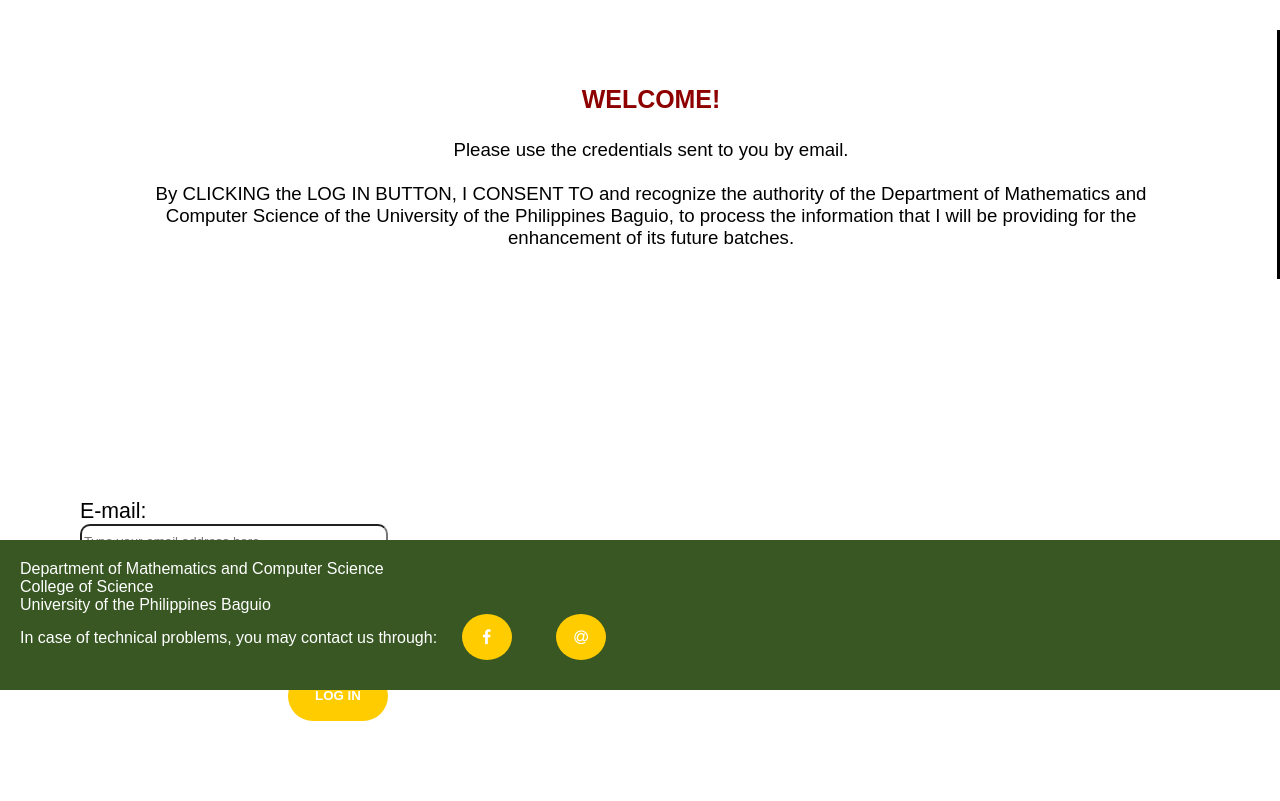
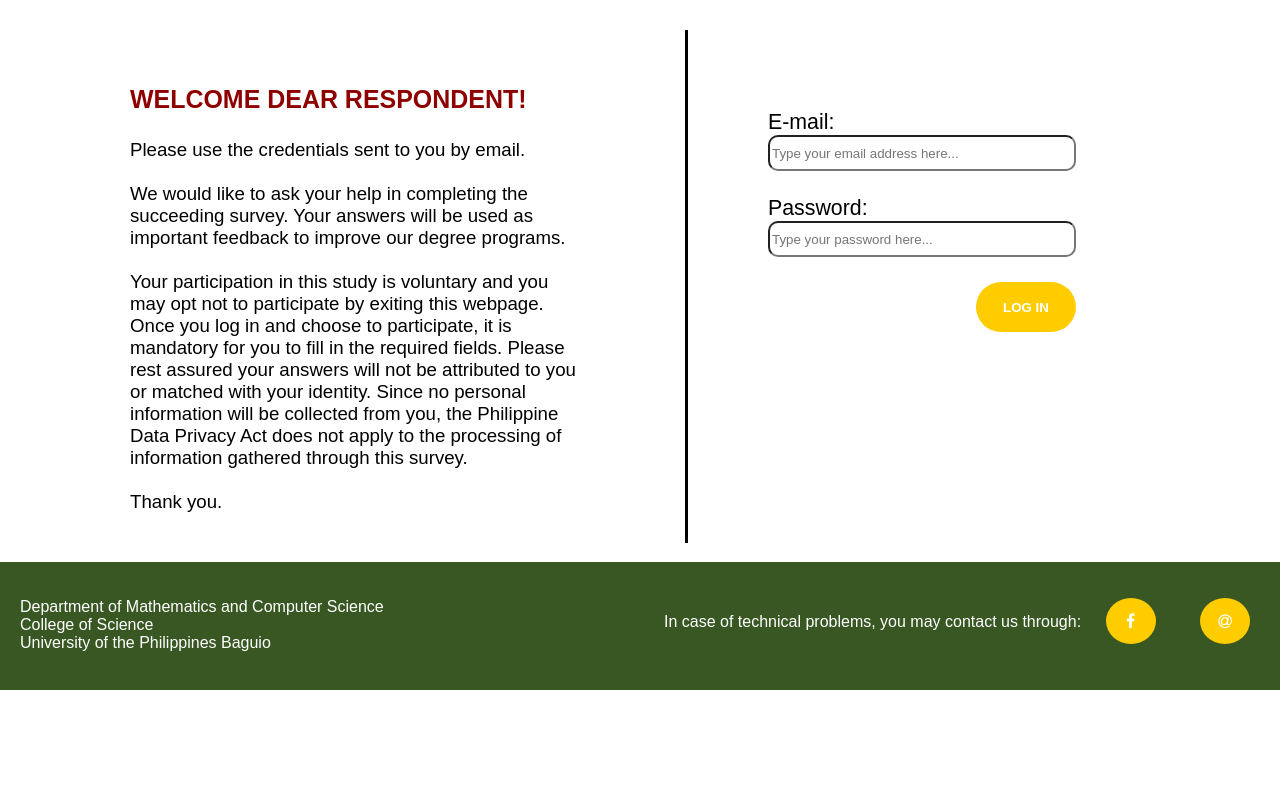
Before and after one commit to nars-cmsc/CMSC128, a PHP site: page /log_in/login.php in a window 1280 px wide. Shown: the part 110-911 px from the top of the page. After the commit the page ends 800 px from the top, so only its background shows below. Run offline with PHP 8.4, Linux system fonts and the light colour scheme.

Commit message:
Updated CSS, Log-in page, & Footer
- made a few edits in CSS file
- added the consent form in log-in page
- made the position of footer fixed again for the mean time

```diff
--- a/log_in/css/style.css
+++ b/log_in/css/style.css
@@ -12,8 +12,10 @@ body{
 	padding-right:105px;
 	padding-top:30px;
 	padding-bottom:30px;
-	text-align:center;
+	margin-bottom:140px;
+	text-align:left;
 	border-right-style: solid;
+	width:450px;
 }
 .container-info h3{
 	color:#8e0000;
--- a/log_in/footer.php
+++ b/log_in/footer.php
@@ -4,22 +4,29 @@
 	<style type="text/css">
 		footer {
 			position:fixed;
-			left:0;
-			bottom:0;
+			left:0px;
+			bottom:0px;
 			width:100%;
 			color:#ffffff;
 			background-color:#385723;
 			font-size:12pt;
 			padding:20px;
 		}
+		.info {
+			float:left;
+		}
+		.icons{
+			float:right;
+			padding-right:30px;
+		}
 	</style>
 </head>
 	<footer>
-		Department of Mathematics and Computer Science <br>
+		<p class="info">Department of Mathematics and Computer Science <br>
 		College of Science <br>
-		University of the Philippines Baguio<br>
-		In case of technical problems, you may contact us through:
+		University of the Philippines Baguio</p>
+		<p class="icons">In case of technical problems, you may contact us through:
 		<a href="https://www.facebook.com/upbdmcs/" target="_blank" title="Department of Mathematics and Computer Science, University of the Philippines Baguio"><i class="fa fa-facebook"></i></a>
-		<a href="#" target="_blank" title="Email"><i class="fa fa-at"></i></a>
+		<a href="#" target="_blank" title="Email"><i class="fa fa-at"></i></a></p>
 	</footer>
 	</body>
--- a/log_in/login.php
+++ b/log_in/login.php
@@ -13,13 +13,18 @@
 	<?php include('header.php');?>
 	<article>
 		<div class = "container-info">
-			<h3>Welcome!</h3>
+			<h3>Welcome dear respondent!</h3>
 			<div class="content">
 				Please use the credentials sent to you by email.<br><br>
-				By CLICKING the LOG IN BUTTON, I CONSENT TO and recognize the authority of the
-				Department of Mathematics and Computer Science of the University of the Philippines
-				Baguio, to process the information that I will be providing for the enhancement
-				of its future batches.
+				We would like to ask your help in completing the succeeding survey.
+				Your answers will be used as important feedback to improve our degree programs.<br><br>
+				Your participation in this study is voluntary and you may opt not to participate
+				by exiting this webpage. Once you log in and choose to participate,
+				it is mandatory for you to fill in the required fields. Please rest assured
+				your answers will not be attributed to you or matched with your identity. Since
+				no personal information will be collected from you, the Philippine Data Privacy
+				Act does not apply to the processing of information gathered through this survey.<br><br>
+				Thank you.
 			</div>
 		</div>
 		<div class="login-form">
```
Also changed, not shown: log_in/header.php (line endings or trailing spaces).
